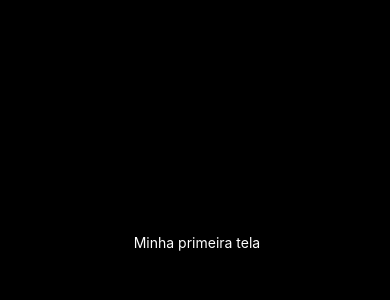
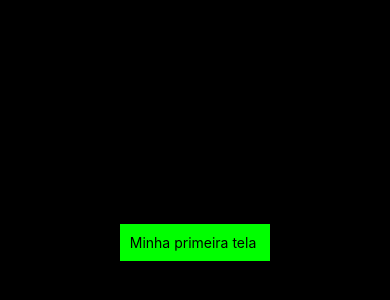
Before and after one commit to raphaelalessandro/aula-expo-0, a React Native app: screen / in a window 390 px wide. Shown: the part 180-480 px from the top of the page. Built offline with nearby package versions, Linux system fonts and the light colour scheme.

Commit message:
aula 05-03

```diff
--- a/App.js
+++ b/App.js
@@ -5,7 +5,7 @@
 
 export default function App() {
   return (
-    <View style={styles.container}>
+    <View style={styles.componets}>
       <Exemplo_0 />
       <StatusBar style="auto" />
     </View>
@@ -13,7 +13,7 @@
 }
 
 const styles = StyleSheet.create({
-  container: {
+  componets: {
     flex: 1,
     backgroundColor: '#000',
     alignItems: 'center',
--- a/componets/exemplo_0/index.js
+++ b/componets/exemplo_0/index.js
@@ -1,9 +1,12 @@
 import {View, Text} from  'react-native';
+
+
+import styles from './styles';
 
 function Exemplo_0 () {
     return(
-     <View>
-        <Text style={{color: '#fff'}}>  Minha primeira tela </Text>
+     <View style={styles.componets}>
+        <Text>Minha primeira tela </Text>
      </View>
     );
 }
--- /dev/null
+++ b/componets/exemplo_0/styles.js
@@ -0,0 +1,15 @@
+import  { StyleSheet } from 'react-native';
+
+
+const styles = StyleSheet.create({
+    componets: {
+        backgroundColor: '#0f0',
+        padding: 10,
+},
+texto: {
+    color: '#fff',
+    fontSize: 20,
+    },
+});
+
+export default styles;
```
Also changed, not shown: componets/exemplo_0/style.js (deleted).
